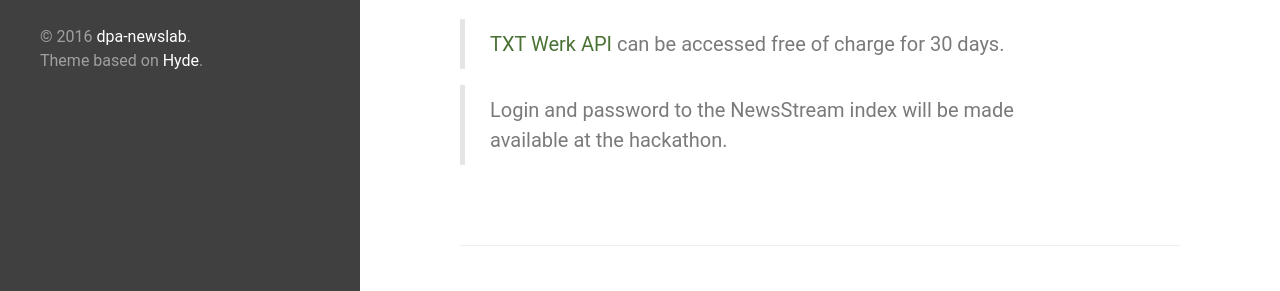
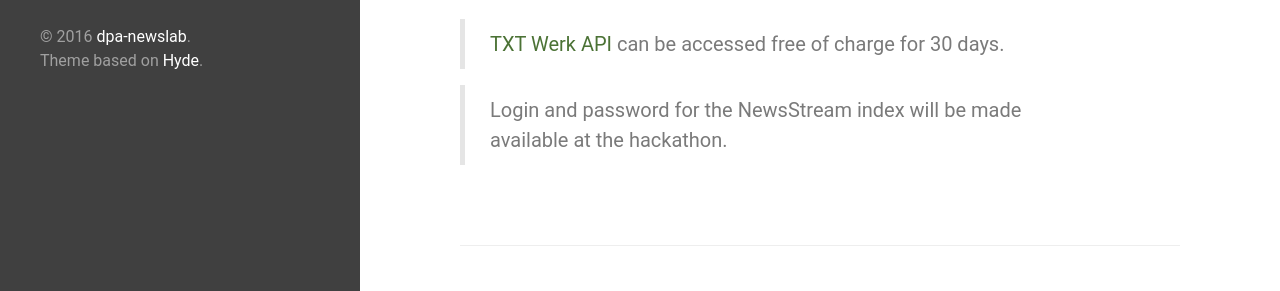
Before and after one commit to mper-bcn-ny/2017-metro, a Jekyll site: the page built from _posts/2016-10-27-newsstream.md, in a window 1280 px wide and 1168 px high. Shown: the part 561-852 px from the top of the window. Built offline with Jekyll 4.4.1, drawn with Linux system fonts in a browser that asks for light colours.

Commit message:
Update 2016-10-27-newsstream.md
small correction

```diff
--- a/_posts/2016-10-27-newsstream.md
+++ b/_posts/2016-10-27-newsstream.md
@@ -15,4 +15,4 @@ All these data streams are annotated using named entities with linked open data
 
 > [TXT Werk API](http://txtwerk.de/) can be accessed free of charge for 30 days.
 
-> Login and password to the NewsStream index will be made available at the hackathon.
+> Login and password for the NewsStream index will be made available at the hackathon.
```
